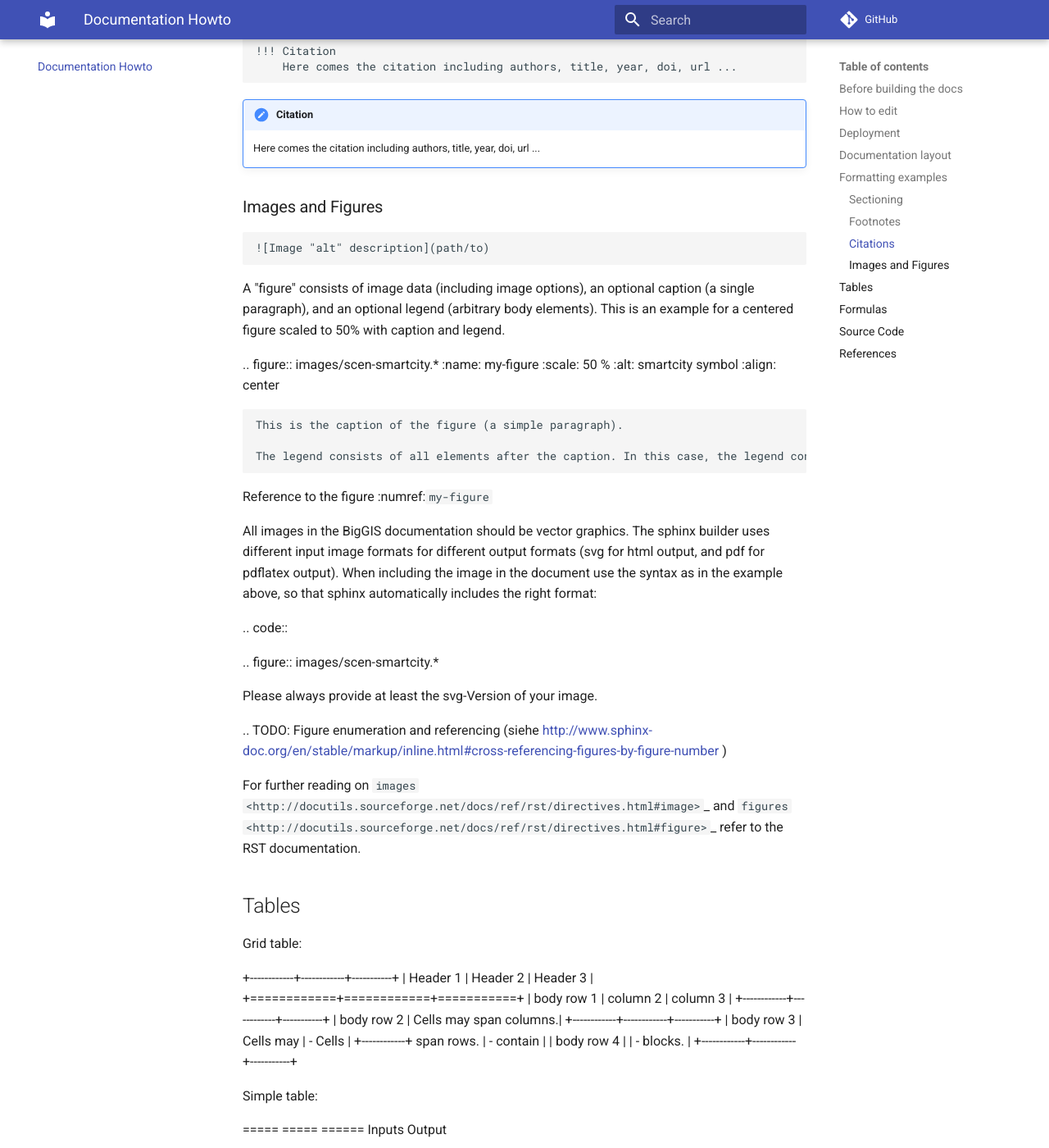
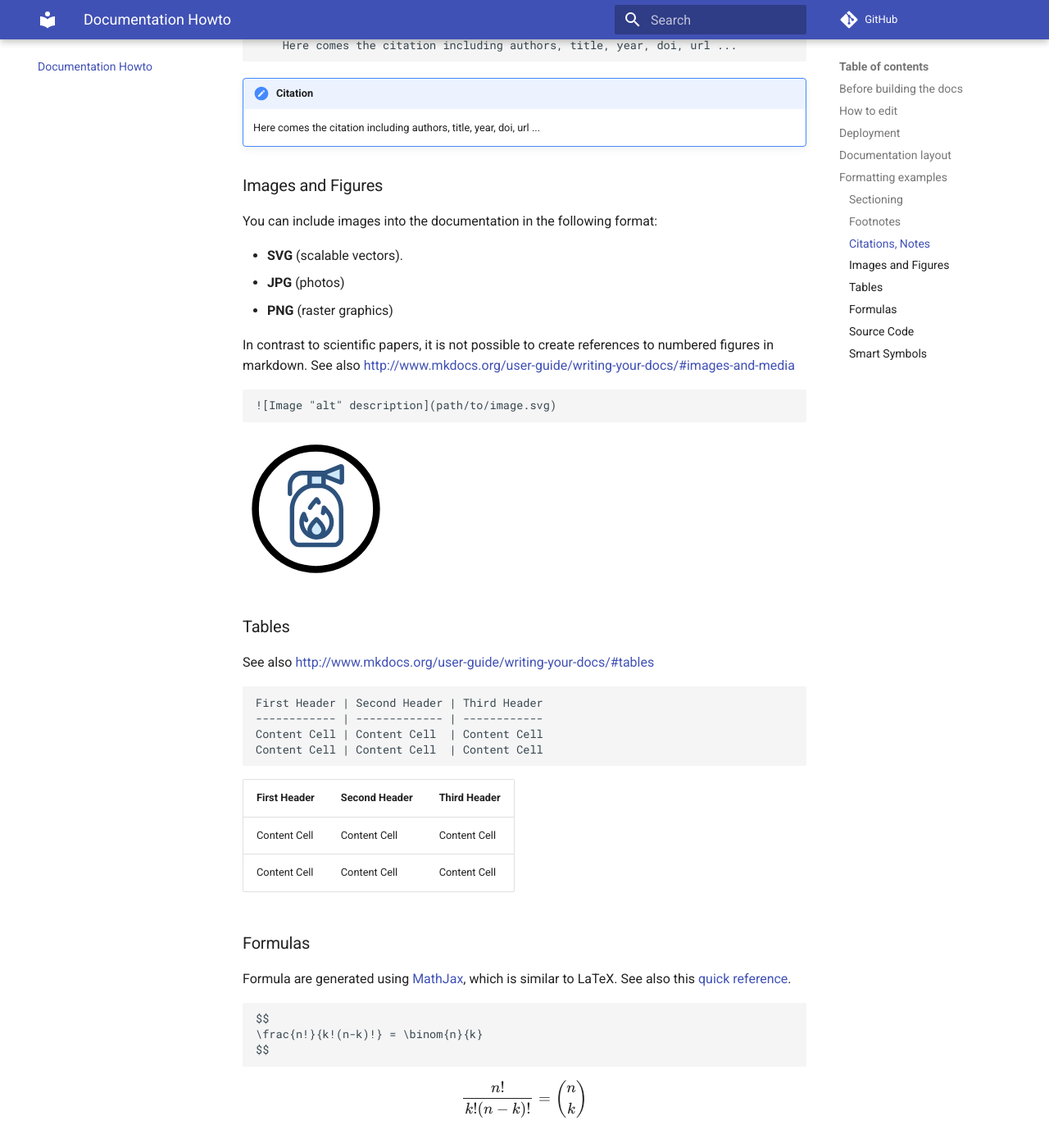
Before and after one commit to biggis-project/biggis-docs, an MkDocs documentation site: the page built from docs/Documentation Howto.md, in a window 1280 px wide and 1400 px high, scrolled down 2005 px. Shown: the whole window at 82% size. Built offline with MkDocs 1.6.1 and Material for MkDocs 9.7.7, drawn with Linux system fonts in a browser that asks for light colours; formulas are drawn with MathJax 3; comment, search, counter and statistics services are not loaded; some of the changed text lies outside the part shown.

Commit message:
improve docs howto

````diff
--- a/docs/Documentation Howto.md
+++ b/docs/Documentation Howto.md
@@ -72,13 +70,15 @@ see also
 
     ### Subsection
 
-
 ### Footnotes
 
-!!! TODO
-    Viliam
+See also https://squidfunk.github.io/mkdocs-material/extensions/footnotes/
 
-### Citations
+    Some text with a footnote[^1]
+
+    [^1]: Text of the footnote
+
+### Citations, Notes
 
     !!! Citation
         Here comes the citation including authors, title, year, doi, url ...
@@ -88,107 +88,76 @@ see also
 
 ### Images and Figures
 
-    ![Image "alt" description](path/to)
+You can include images into the documentation in the following format:
 
-A "figure" consists of image data (including image options), an optional caption (a single paragraph), and an optional legend (arbitrary body elements). This is an example for a centered figure scaled to 50% with caption and legend.
+  - **SVG** (scalable vectors).
+  - **JPG** (photos)
+  - **PNG** (raster graphics)
 
-.. figure:: images/scen-smartcity.*
-	:name: my-figure
-	:scale: 50 %
-	:alt: smartcity symbol
-	:align: center
+In contrast to scientific papers, it is not possible to create references to numbered figures in markdown.
+See also http://www.mkdocs.org/user-guide/writing-your-docs/#images-and-media
 
-	This is the caption of the figure (a simple paragraph).
 
-	The legend consists of all elements after the caption. In this case, the legend consists of this paragraph
+    ![Image "alt" description](path/to/image.svg)
 
-Reference to the figure :numref:`my-figure`
 
-All images in the BigGIS documentation should be vector graphics. The sphinx builder uses different input image formats for different output formats (svg for html output, and pdf for pdflatex output). When including the image in the document use the syntax as in the example above, so that sphinx automatically includes the right format:
+![Disaster Icon](scenarios/img/scen-disaster.svg)
 
-.. code::
 
-   .. figure:: images/scen-smartcity.*
+### Tables
 
-Please always provide at least the svg-Version of your image.
+See also http://www.mkdocs.org/user-guide/writing-your-docs/#tables
 
-.. TODO: Figure enumeration and referencing (siehe http://www.sphinx-doc.org/en/stable/markup/inline.html#cross-referencing-figures-by-figure-number )
+    First Header | Second Header | Third Header
+    ------------ | ------------- | ------------
+    Content Cell | Content Cell  | Content Cell
+    Content Cell | Content Cell  | Content Cell
 
-For further reading on `images <http://docutils.sourceforge.net/docs/ref/rst/directives.html#image>`_ and `figures <http://docutils.sourceforge.net/docs/ref/rst/directives.html#figure>`_ refer to the RST documentation.
+First Header | Second Header | Third Header
+------------ | ------------- | ------------
+Content Cell | Content Cell  | Content Cell
+Content Cell | Content Cell  | Content Cell
 
-Tables
----------
 
-Grid table:
+### Formulas
 
-+------------+------------+-----------+
-| Header 1   | Header 2   | Header 3  |
-+============+============+===========+
-| body row 1 | column 2   | column 3  |
-+------------+------------+-----------+
-| body row 2 | Cells may span columns.|
-+------------+------------+-----------+
-| body row 3 | Cells may  | - Cells   |
-+------------+ span rows. | - contain |
-| body row 4 |            | - blocks. |
-+------------+------------+-----------+
+Formula are generated using [MathJax](https://www.mathjax.org/), which is similar to LaTeX.
+See also this [quick reference][MathJaxRef].
 
-Simple table:
+[MathJaxRef]: https://math.meta.stackexchange.com/questions/5020/mathjax-basic-tutorial-and-quick-reference
 
-=====  =====  ======
-   Inputs     Output
-------------  ------
-  A      B    A or B
-=====  =====  ======
-False  False  False
-True   False  True
-False  True   True
-True   True   True
-=====  =====  ======
+    $$
+    \frac{n!}{k!(n-k)!} = \binom{n}{k}
+    $$
 
-Further information about `tables <http://docutils.sourceforge.net/docs/ref/rst/restructuredtext.html#tables>`_.
+$$
+\frac{n!}{k!(n-k)!} = \binom{n}{k}
+$$
 
-Formulas
--------------
 
-The math syntax for RST is the same as for Latex. Details can be found `here <http://www.ams.org/publications/authors/tex/amslatex>`_.
+### Source Code
 
-Inline use of mathematic terms looks this :math:`\frac{ abc}{N}`
+Code can be displayed inline like this:
 
-The other option is to present formulas in an own environment using ``..math::``
-
-.. code::
-
-   .. math::
-
-      \frac{ \sum_{t=0}^{N}f(t,k) }{N}
-
-Which then looks like this:
-
-.. math::
-
-   \frac{ \sum_{t=0}^{N}f(t,k) }{N}
-
-Further information about formulas and math in RST can be found `here <http://www.sphinx-doc.org/en/stable/ext/math.html>`_.
-
-Source Code
-------------
-Code can be displayed inline like this :samp:`print 1+{variable}`
-
-or like this ``print 8/2``
+    `print 1+{variable}`
 
 Or it can be displayed in a code block with optional syntax highlighting if the language is specified.
 
-.. code:: python
+    ```python
+    def my_function():
+        "just a test"
+        print 8/2
+    ```
 
-   def my_function():
-      "just a test"
-      print 8/2
+```python
+def my_function():
+    "just a test"
+    print 8/2
+```
 
-Further information on Code Blocks can be found `here <http://docutils.sourceforge.net/docs/ref/rst/directives.html#code>`_.
+### Smart Symbols
+See also https://facelessuser.github.io/pymdown-extensions/extensions/smartsymbols/
 
-References
--------------
+    Some smart symbols: -->,  <--, 1st, 2nd, 1/4
 
-.. [RSTSections] RST documentation (Sections), http://docutils.sourceforge.net/docs/ref/rst/restructuredtext.html#sections
-.. [RST-Doc2017] RST documentation, http://docutils.sourceforge.net/docs/ref/rst/restructuredtext.html
+Some smart symbols: -->,  <--, 1st, 2nd, 1/4
````
Also changed, not shown: other parts of docs/Documentation Howto.md (+0 -2 lines).
